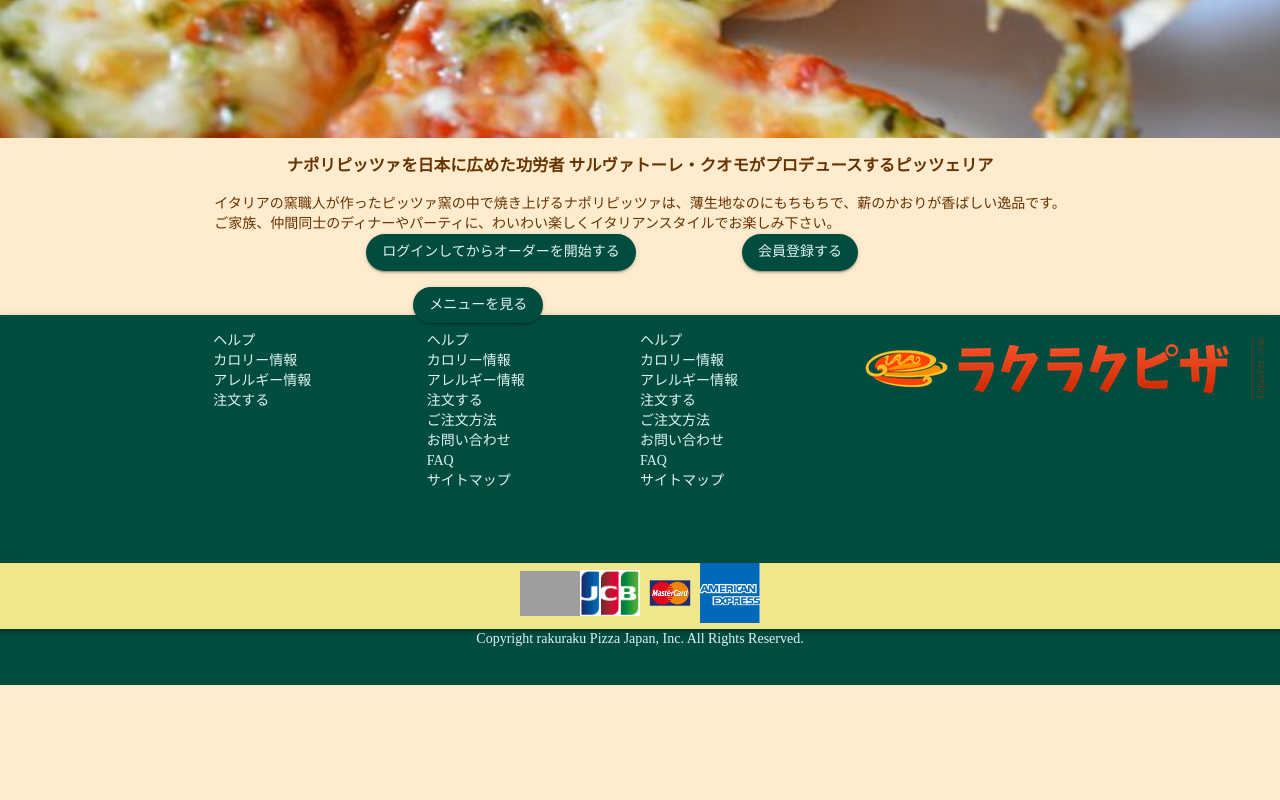
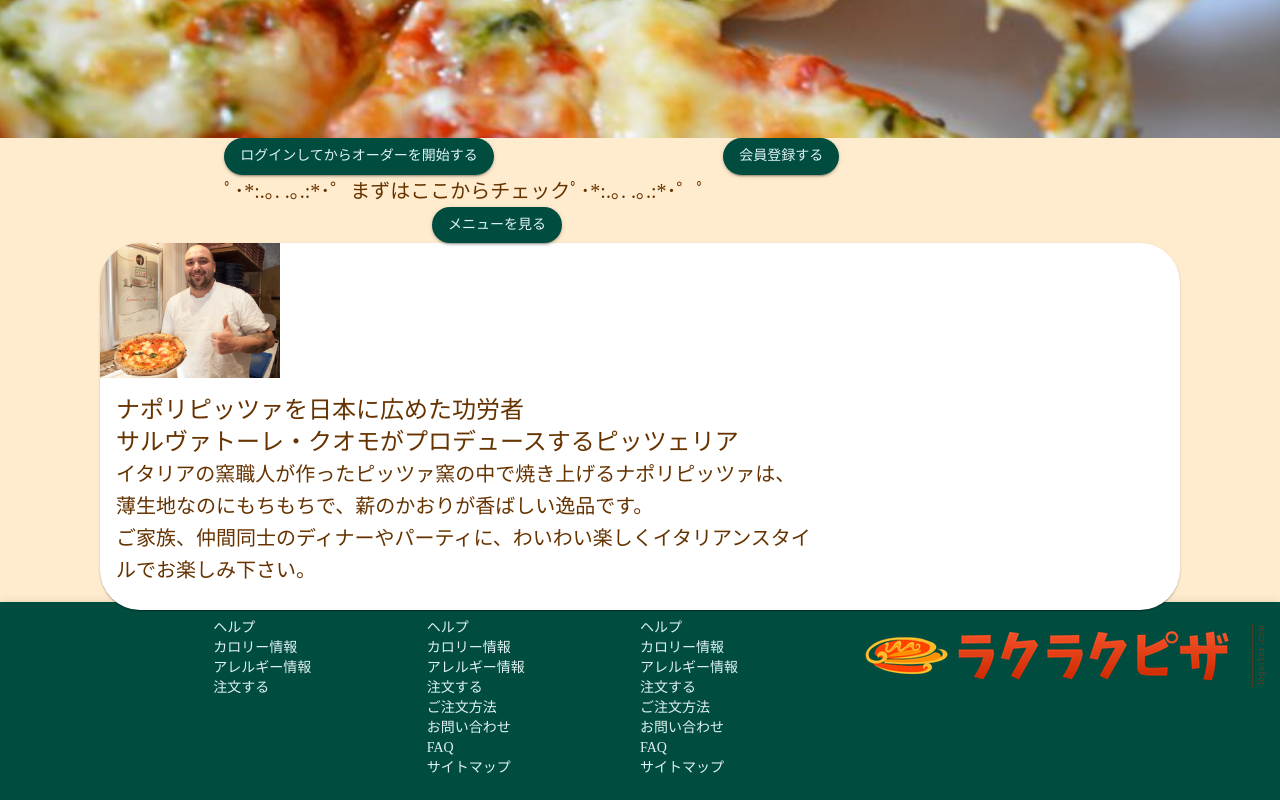
Before and after one commit to takuyanoguchi626/react_ecsite_app, a React (Create React App) app: page / in a window 1280 px wide. Shown: the part 500-1300 px from the top of the page. Before the commit the page ends 1185 px from the top, so only its background shows below. Built offline with nearby package versions, Linux system fonts and the light colour scheme; grey boxes are pictures that could not be loaded; a web font is replaced by a local one.

Commit message:
ボタンの配置を修正

```diff
--- a/src/pages/Toppage.tsx
+++ b/src/pages/Toppage.tsx
@@ -1,7 +1,14 @@
 import React from "react";
 import { Link, useNavigate } from "react-router-dom";
 import Button from "@material-ui/core/Button";
-import { Box, CardMedia, Grid } from "@material-ui/core";
+import {
+  Box,
+  Card,
+  CardContent,
+  CardMedia,
+  Grid,
+  Typography,
+} from "@material-ui/core";
 
 export const Toppage = () => {
   const navigate = useNavigate();
@@ -25,23 +32,18 @@ export const Toppage = () => {
             height="500"
             src="../img_pizza/pizza_toppage.png"
           />
-          <h3>
-            ナポリピッツァを日本に広めた功労者
-            サルヴァトーレ・クオモがプロデュースするピッツェリア
-          </h3>
-          イタリアの窯職人が作ったピッツァ窯の中で焼き上げるナポリピッツァは、薄生地なのにもちもちで、薪のかおりが香ばしい逸品です。
+        </Grid>
         <br></br>
-          ご家族、仲間同士のディナーやパーティに、わいわい楽しくイタリアンスタイルでお楽しみ下さい。
-        </Grid>
-        <div>
-          <Box sx={{ flexGrow: 1 }}>
+
+        <Box sx={{ flexGrow: 0 }} pt={2} pb={4}>
           <Grid
             container
-              spacing={2}
+            spacing={0}
+            direction="row"
             justifyContent="center"
             alignItems="flex-start"
           >
-              <Grid item xs={8}>
+            <Grid item xs={6}>
               <Button
                 className="btn"
                 style={{ color: "#e0f2f1", backgroundColor: "#004d40" }}
@@ -62,6 +64,13 @@ export const Toppage = () => {
               </Button>
             </Grid>
             <Grid item xs={10}>
+              <Typography variant="h6">
+                <div>
+                  ﾟ･*:.｡. .｡.:*･゜まずはここからチェックﾟ･*:.｡. .｡.:*･゜ﾟ
+                </div>
+              </Typography>
+            </Grid>
+            <Grid item xs={5}>
               <Button
                 className="btn"
                 style={{ color: "#e0f2f1", backgroundColor: "#004d40" }}
@@ -73,7 +82,34 @@ export const Toppage = () => {
             </Grid>
           </Grid>
         </Box>
-        </div>
+        <br />
+        <Grid xs={10} spacing={2} direction="row">
+          <Box sx={{ mt: 2, pt: 2, marginBottom: 2 }}>
+            <Card>
+              <Grid xs={2}>
+                <CardMedia
+                  component="img"
+                  height="20%"
+                  src="../italianMan.png"
+                />
+              </Grid>
+              <CardContent>
+                <Grid xs={8}>
+                  <Typography variant="h5">
+                    ナポリピッツァを日本に広めた功労者 <br></br>
+                    サルヴァトーレ・クオモがプロデュースするピッツェリア
+                  </Typography>
+                  <Typography variant="h6">
+                    イタリアの窯職人が作ったピッツァ窯の中で焼き上げるナポリピッツァは、薄生地なのにもちもちで、薪のかおりが香ばしい逸品です。
+                    <br></br>
+                    ご家族、仲間同士のディナーやパーティに、わいわい楽しくイタリアンスタイルでお楽しみ下さい。
+                  </Typography>
+                </Grid>
+              </CardContent>
+            </Card>
+          </Box>
+        </Grid>
+        <div></div>
       </Grid>
     </div>
   );
```
Also changed, not shown: public/italianMan.png (added). Lines whose indentation alone changed are shown as unchanged.
